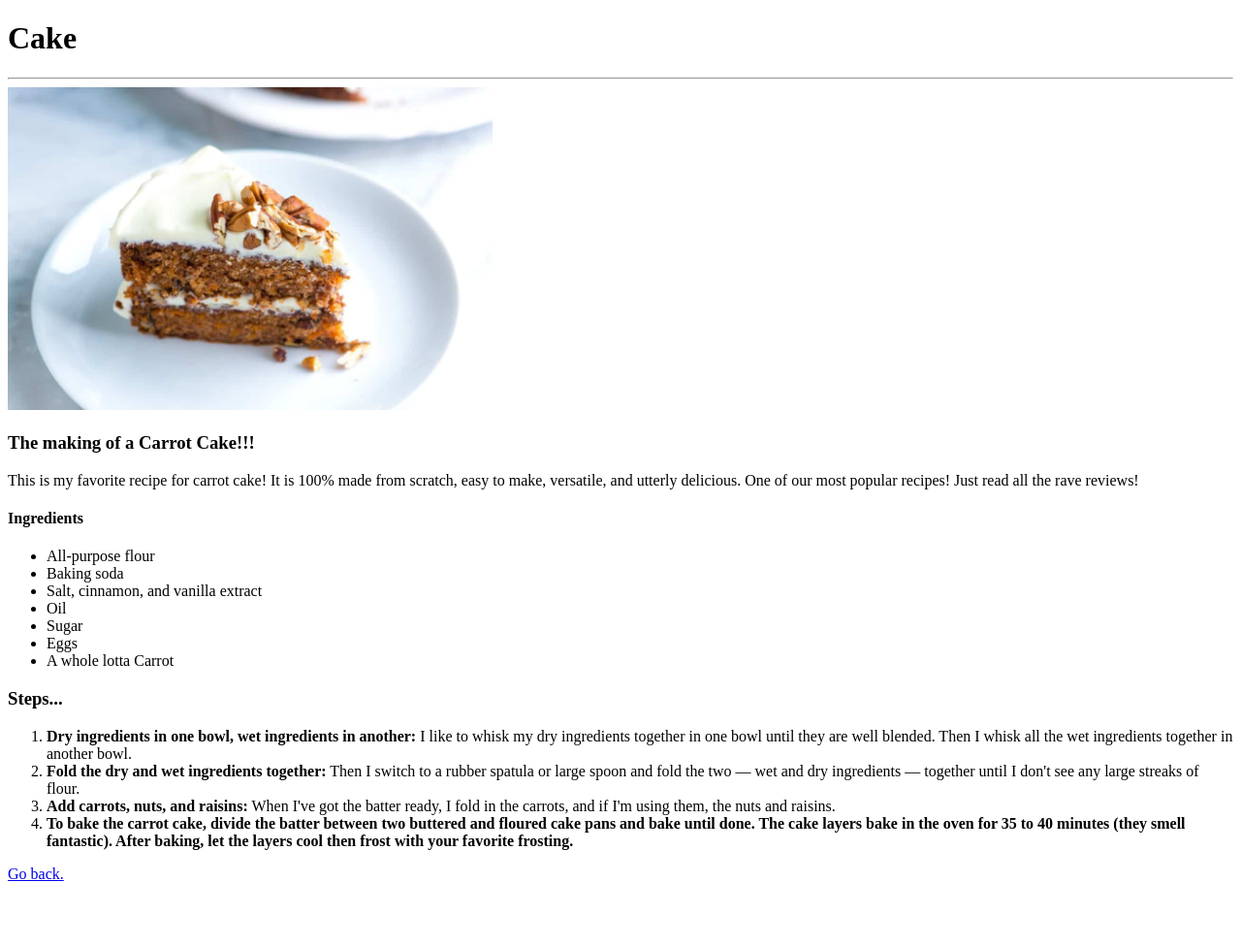
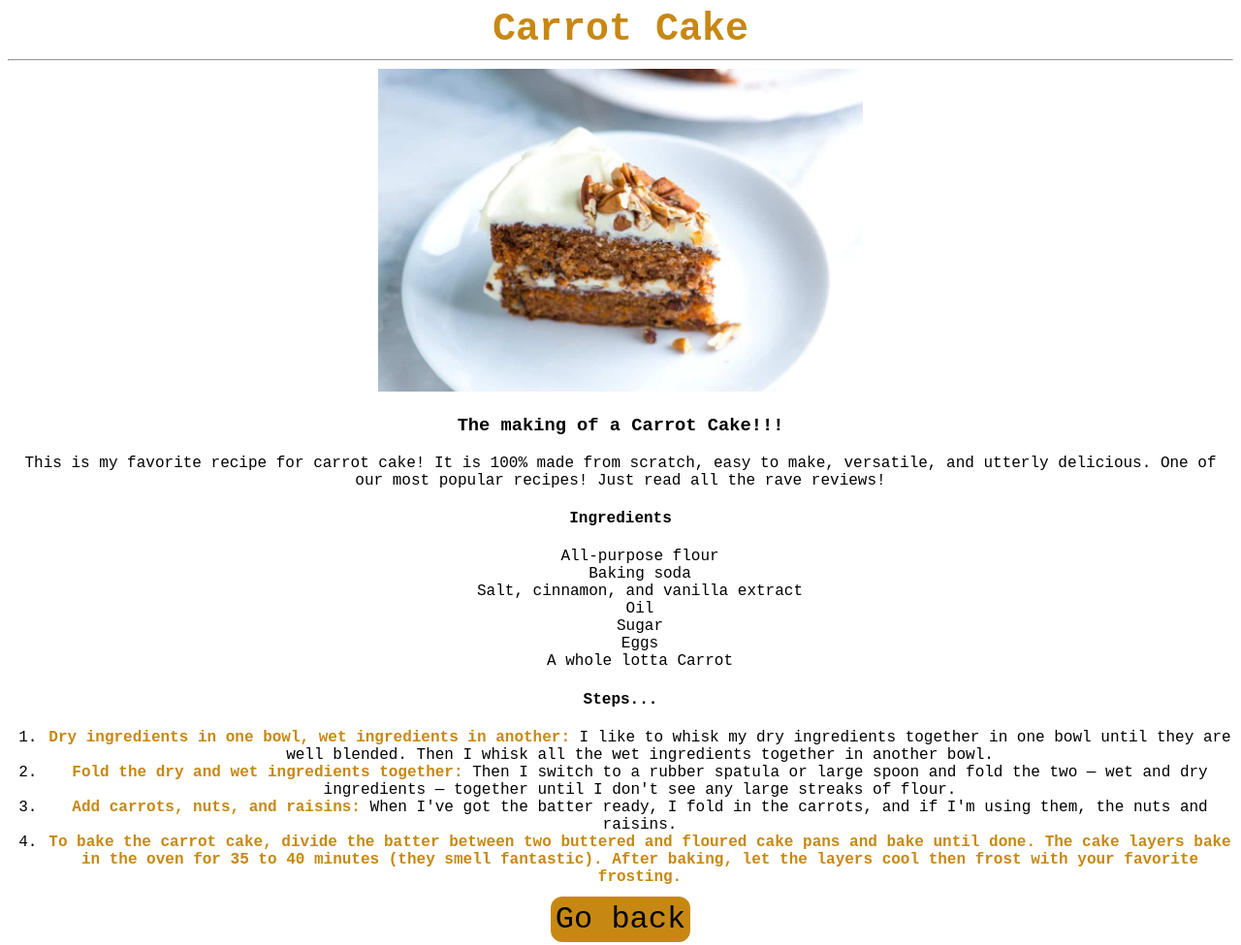
Before and after one commit to shpatspahiu/odin_recipes, a plain HTML site: page recipes/cake.html in a window 1280 px wide. Shown: the whole page at 97% size. Before the commit the page ends 919 px from the top, so only its background shows below. Drawn offline with Linux system fonts and the light colour scheme.

Commit message:
Style the dish pages
Add single css for easier future edits (instead of 3 separate css files
for each dish document.)

```diff
--- a/recipes/cake.html
+++ b/recipes/cake.html
@@ -3,11 +3,11 @@
   <head>
     <meta charset="UTF-8" />
     <meta name="viewport" content="width=device-width, initial-scale=1.0" />
-    <link rel="stylesheet" href="/styles/cake.css" />
+    <link rel="stylesheet" href="/styles/dish.css" />
     <title>Odin Recipes</title>
   </head>
   <body>
-    <h1>Cake</h1>
+    <h1 class="dish">Carrot Cake</h1>
     <hr />
 
     <img
@@ -15,14 +15,14 @@
       alt="A tasty carrot cake!"
       width="500"
     />
-    <h3>The making of a Carrot Cake!!!</h3>
+    <h3 class="start-title">The making of a Carrot Cake!!!</h3>
     <p>
       This is my favorite recipe for carrot cake! It is 100% made from scratch,
       easy to make, versatile, and utterly delicious. One of our most popular
       recipes! Just read all the rave reviews!
     </p>
-    <h4>Ingredients</h4>
-    <ul>
+    <h4 class="sub-title">Ingredients</h4>
+    <ul class="ingredients">
       <li>All-purpose flour</li>
       <li>Baking soda</li>
       <li>Salt, cinnamon, and vanilla extract</li>
@@ -31,7 +31,7 @@
       <li>Eggs</li>
       <li>A whole lotta Carrot</li>
     </ul>
-    <h3>Steps...</h3>
+    <h4 class="sub-title">Steps...</h4>
     <ol>
       <li>
         <strong
@@ -62,6 +62,6 @@
       </li>
     </ol>
 
-    <a href="../index.html">Go back.</a>
+    <a class="go-back" href="../index.html">Go back</a>
   </body>
 </html>
--- /dev/null
+++ b/styles/dish.css
@@ -0,0 +1,28 @@
+* {
+  background-color: rgb(255, 255, 255);
+  color: rgb(0, 0, 0);
+  font-family: "Courier New", Courier, monospace;
+  text-align: center;
+}
+
+strong {
+    color: rgb(199, 136, 19);
+}
+
+ul {
+    list-style-type: none;
+}
+
+.dish {
+    color: rgb(199, 136, 19);
+    font-size: 40px;
+    margin: 0;
+}
+
+.go-back {
+    font-size: xx-large;
+    text-decoration: none;
+    background-color: rgb(199, 136, 19);
+    padding: 5px;
+    border-radius: 12px;
+}
--- a/styles/home.css
+++ b/styles/home.css
@@ -4,7 +4,7 @@
 }
 
 .odin {
-  margin-left: 45px;
+  margin-left: 35px;
 }
 
 .title {
```
Also changed, not shown: recipes/lasagna.html (+7 -7 lines), recipes/pizza.html (+7 -7 lines), styles/cake.css (deleted), styles/lasagna.css (deleted), styles/pizza.css (deleted).
